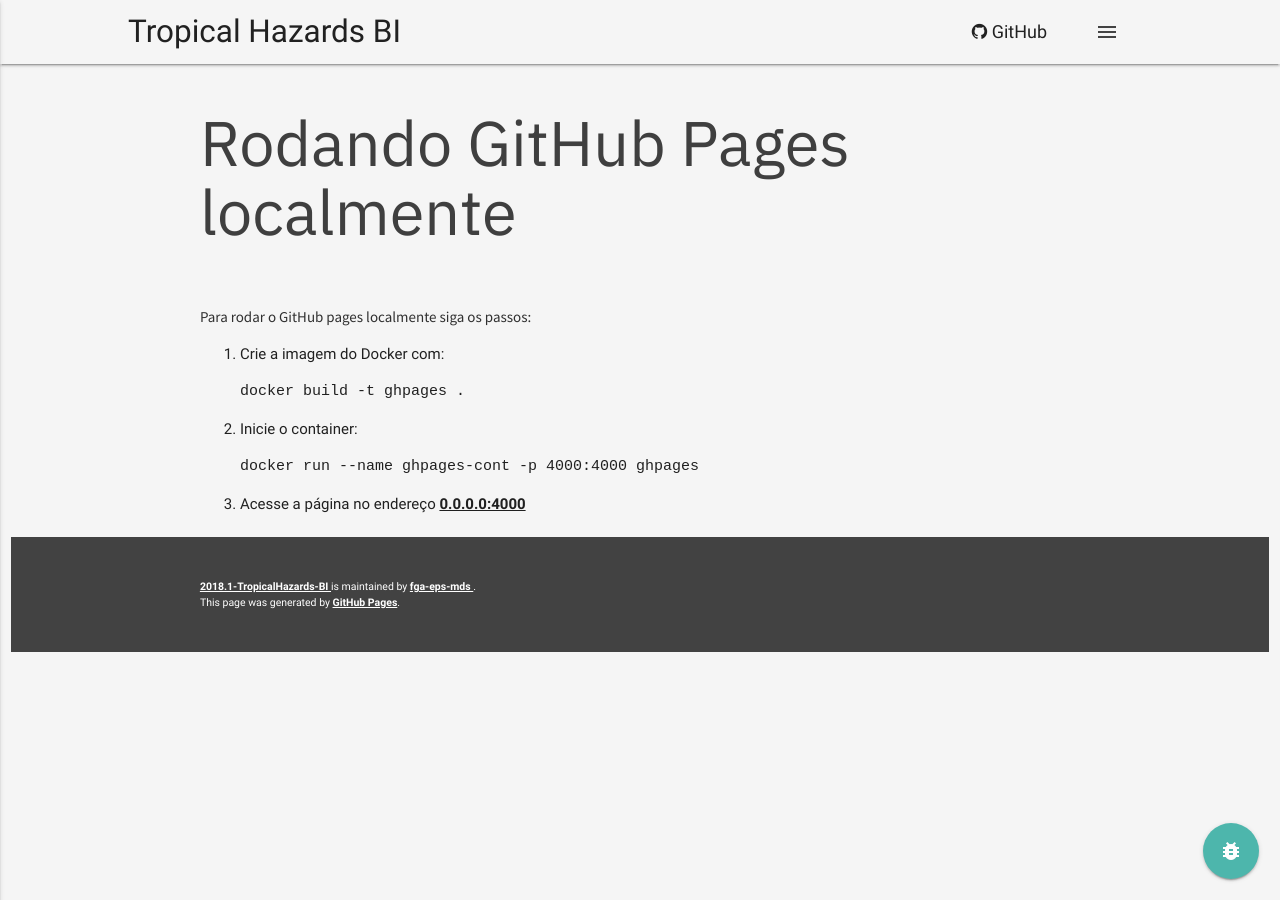
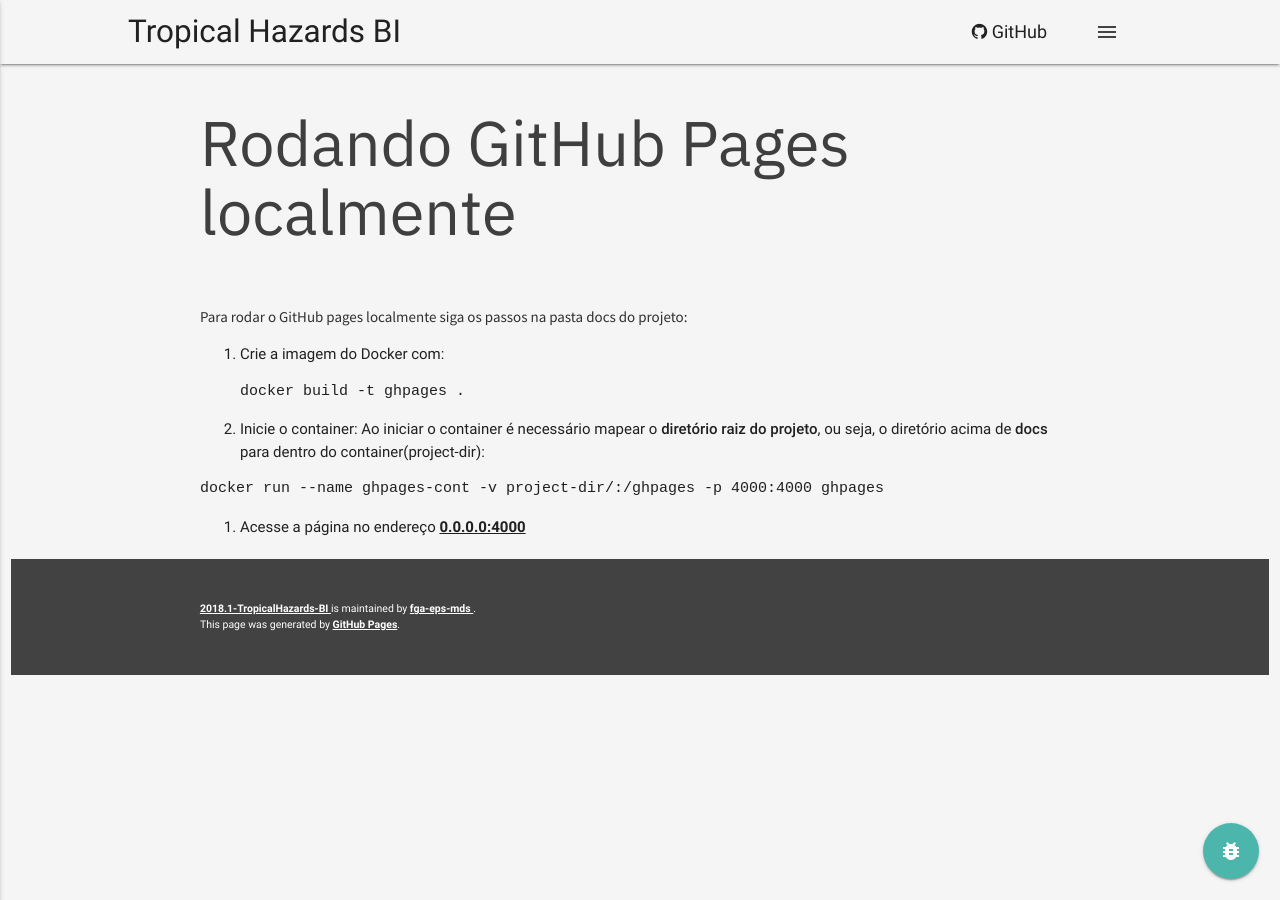
Before and after one commit to fga-eps-mds/2018.1-TropicalHazards-BI, a Jekyll site: the page built from docs/how-to-run-locally.md, in a window 1280 px wide. Built offline with Jekyll 4.4.1, drawn with Linux system fonts in a browser that asks for light colours; our own code applies the rules of GitHub Pages for plain Markdown files.

Commit message:
[ADD] configure files to run ghpages locally

````diff
--- a/docs/how-to-run-locally.md
+++ b/docs/how-to-run-locally.md
@@ -1,5 +1,5 @@
 # Rodando GitHub Pages localmente
-Para rodar o GitHub pages localmente siga os passos:
+Para rodar o GitHub pages localmente siga os passos na pasta **docs** do projeto:
 
 1. Crie a imagem do Docker com:
 ```bash
@@ -7,8 +7,10 @@
 ```
 
 2. Inicie o container:
+Ao iniciar o container é necessário mapear o **diretório raiz do projeto**, ou seja, o diretório acima de **docs** para dentro do container(project-dir):
+
 ```bash
-docker run --name ghpages-cont -p 4000:4000 ghpages
+docker run --name ghpages-cont -v project-dir/:/ghpages -p 4000:4000 ghpages
 ```
 
 3. Acesse a página no endereço [0.0.0.0:4000](0.0.0.0:4000)
````
Also changed, not shown: 1 other file.
